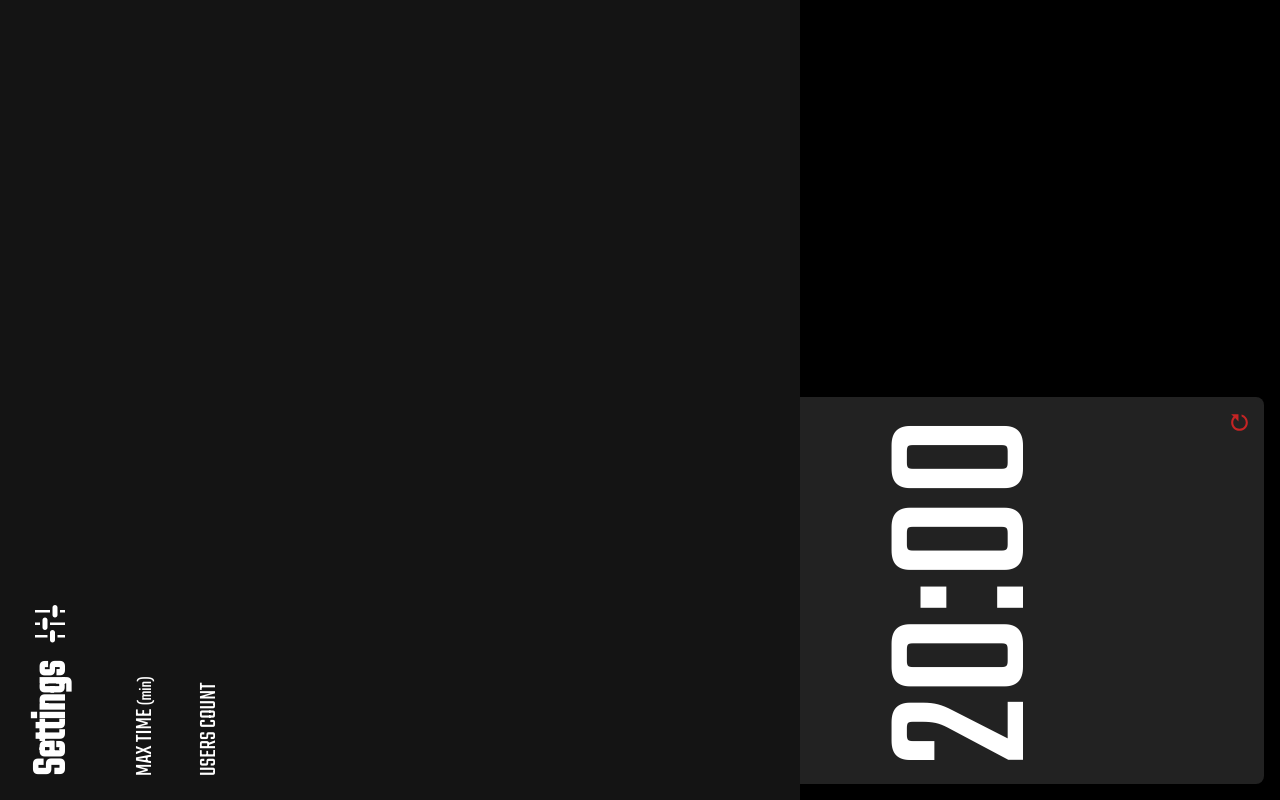
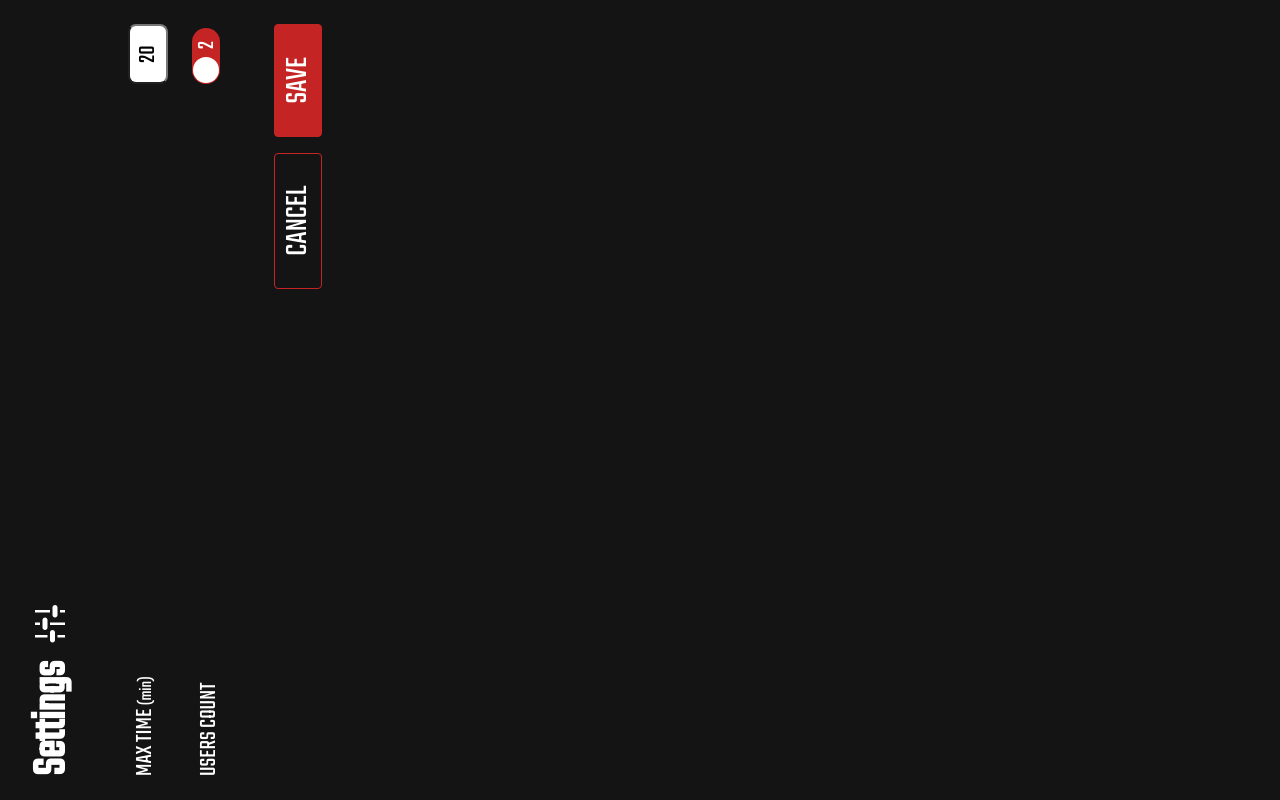
Before and after one commit to webdivisionhq/blokus-timer, a React app: page / in a window 1280 px wide. Both pictures are taken after a click on the button 640 px from the left and 260 px from the top of the page. Built offline with nearby package versions, Linux system fonts and the light colour scheme.

Commit message:
Fix settings on landsacape orientation

```diff
--- a/src/components/Settings.module.css
+++ b/src/components/Settings.module.css
@@ -66,3 +66,10 @@ main {
 .checkedRight {
     padding-left: 13px;
 }
+
+@media screen and (orientation: landscape) {
+    .settings {
+        height: 100vw;
+        width: 100vh;
+    }
+}
```
